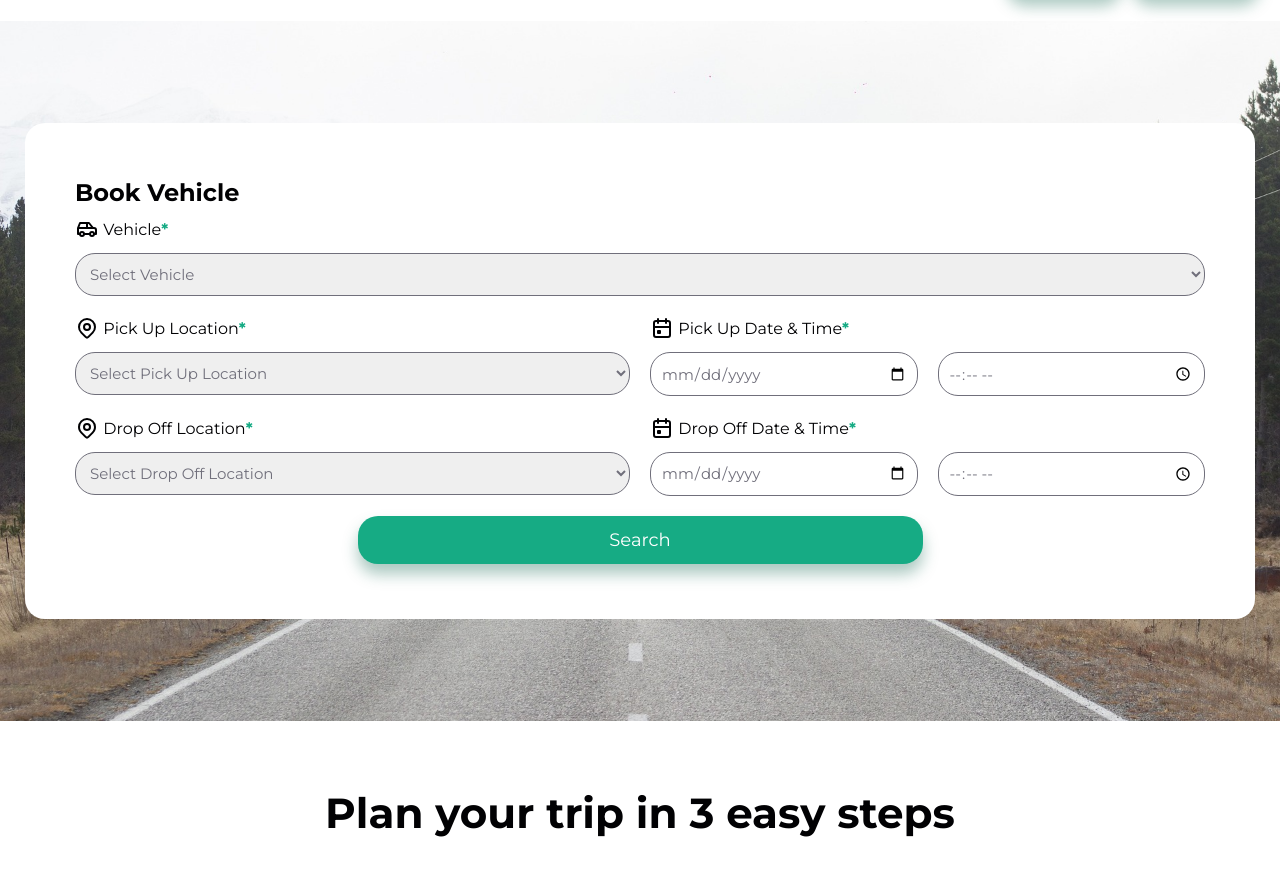
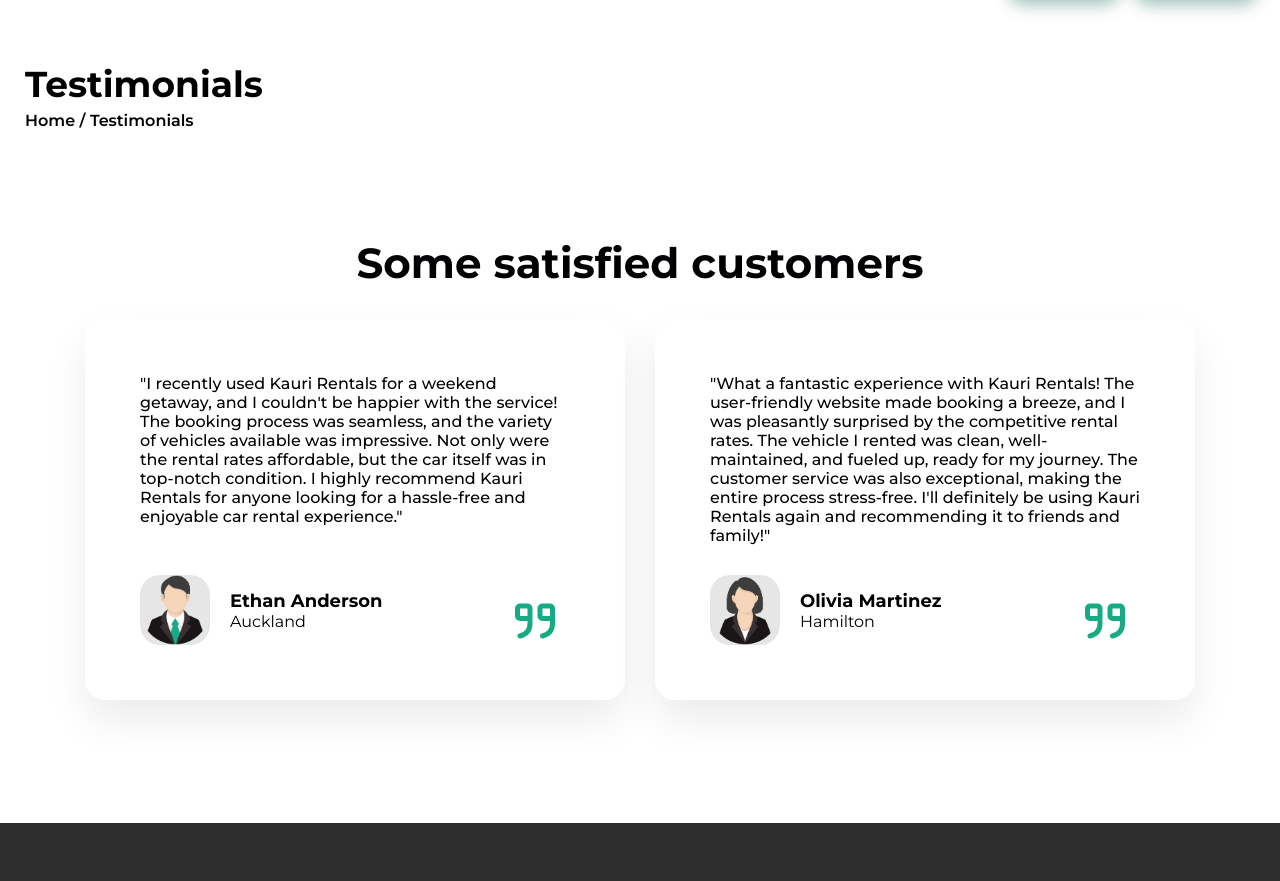
Before and after one commit to NigelThomasBell/KauriRentals, a React (Vite) app: page /testimonials in a window 1280 px wide. Shown: the part 79-960 px from the top of the page. Built offline with nearby package versions, Linux system fonts and the light colour scheme.

Commit message:
Added Testimonials

```diff
--- a/src/App.tsx
+++ b/src/App.tsx
@@ -4,6 +4,7 @@
 import Home from "./pages/Home";
 import About from "./pages/About";
 import Vehicles from "./pages/Vehicles";
+import Testimonials from "./pages/Testimonials";
 import Footer from "./components/Footer";
 
 function App() {
@@ -14,6 +15,7 @@
         <Route index element={<Home />} />
         <Route path="about" element={<About />} />
         <Route path="vehicles" element={<Vehicles />} />
+        <Route path="testimonials" element={<Testimonials />} />
 
         {/* Catch-all route to redirect to the homepage */}
         <Route path="*" element={<Home />} />
--- /dev/null
+++ b/src/pages/Testimonials.tsx
@@ -0,0 +1,17 @@
+import SubNavbar from "../components/route-components/SubNavbar";
+import TestimonialsComponent from "../components/route-components/TestimonialsComponent";
+import BookBanner from "../components/route-components/banners/BookBanner";
+
+function Testimonials() {
+  return (
+    <>
+      <section className="testimonial-page">
+        <SubNavbar name="Testimonials" />
+        <TestimonialsComponent />
+        <BookBanner />
+      </section>
+    </>
+  );
+}
+
+export default Testimonials;
```
